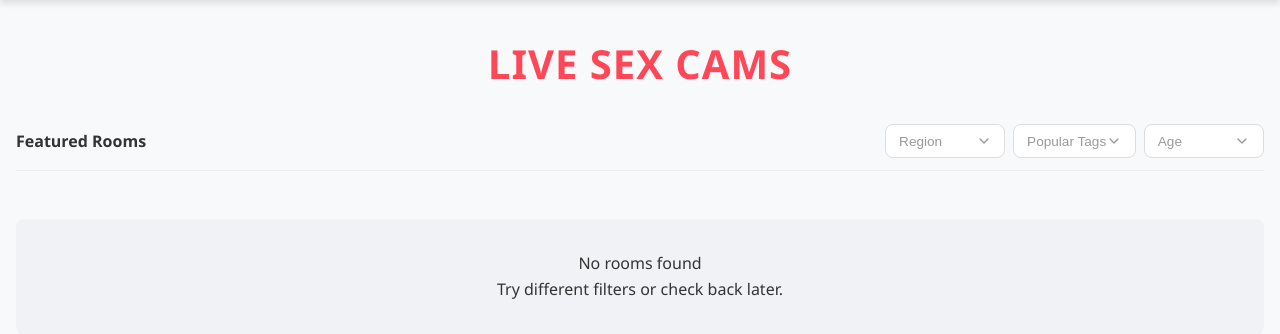
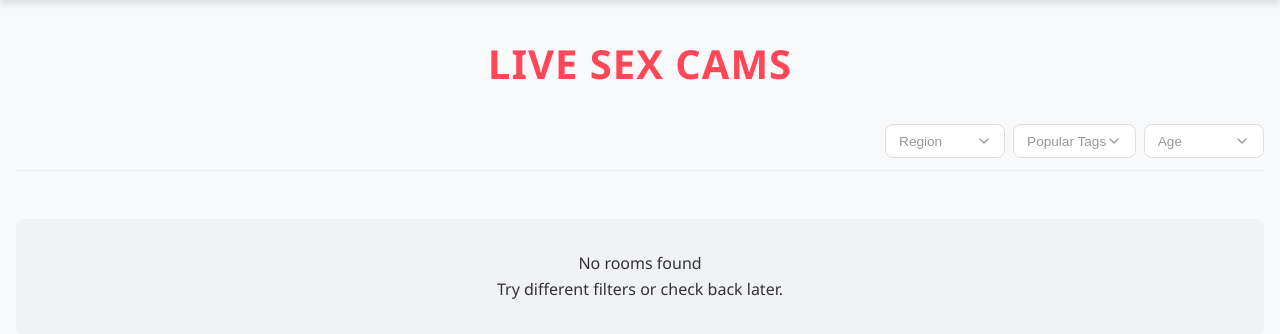
Before and after one commit to pencocaste/cambaddies-net, a PHP site: page / in a window 1280 px wide. Shown: the part 70-404 px from the top of the page. Run offline with PHP 8.4, Linux system fonts and the light colour scheme; data that the repository does not hold is empty.

Commit message:
Remove section-title, align filters to right

```diff
--- a/assets/styles.css
+++ b/assets/styles.css
@@ -135,16 +135,15 @@ main {
     position: relative;
 }
 
-/* Section header with title and filters */
+/* Section header with filters */
 .section-header {
     display: flex;
-    justify-content: space-between;
+    justify-content: flex-end;
     align-items: center;
     margin-bottom: 1rem;
     padding: 0.75rem 0;
     border-bottom: 1px solid #eee;
     width: 100%;
-    clear: both;
 }
 
 .section-title {
--- a/includes/templates.php
+++ b/includes/templates.php
@@ -356,7 +356,6 @@ function renderMainContent($pageConfig, $rooms, $totalRooms) {
 
         <section class="featured">
             <div class="section-header">
-                <div class="section-title" id="rooms-title">' . ($gender ? $title : 'Featured Rooms') . '</div>
                 ' . $filtersHtml . '
             </div>
             <div class="loader-container hidden" id="rooms-loader">
```
